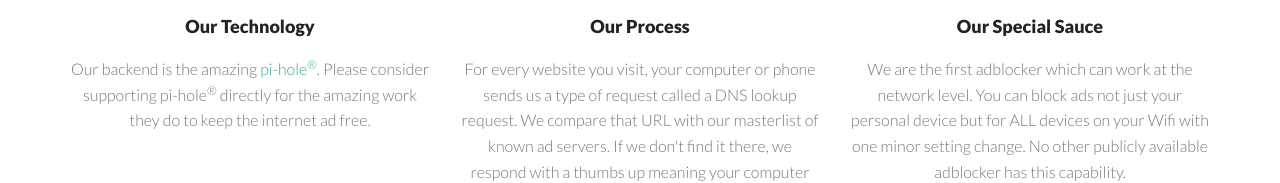
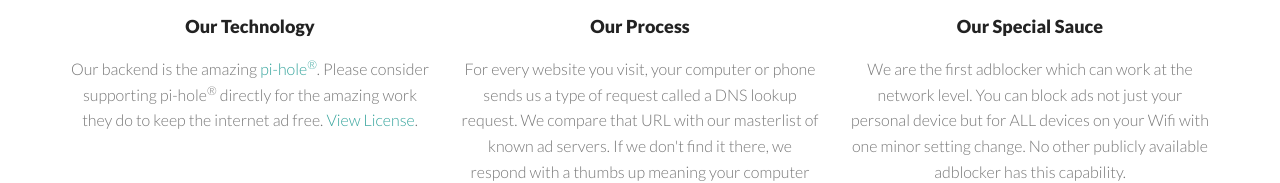
Before and after one commit to datajoyapp/datajoy, a website: page index.html in a window 1280 px wide. Shown: the part 1195-1378 px from the top of the page. Drawn offline with nearby package versions, Linux system fonts and the light colour scheme; a script that the page names is missing.

Commit message:
ph license

```diff
--- a/index.html
+++ b/index.html
@@ -117,7 +117,7 @@
 					<div class="align-center">
 						<i class="fa fa-code fa-5x mar-bot20"></i>
 						<h4 class="text-bold">Our Technology</h4>
-						<p>Our backend is the amazing <a href="https://pi-hole.net">pi-hole<sup>&reg;</sup></a>. Please consider supporting pi-hole<sup>&reg;</sup> directly for the amazing work they do to keep the internet ad free.
+						<p>Our backend is the amazing <a href="https://pi-hole.net">pi-hole<sup>&reg;</sup></a>. Please consider supporting pi-hole<sup>&reg;</sup> directly for the amazing work they do to keep the internet ad free. <a href="https://github.com/pi-hole/pi-hole/blob/master/LICENSE">View License</a>.
 						</p>
 					</div>
 				</div>
```
